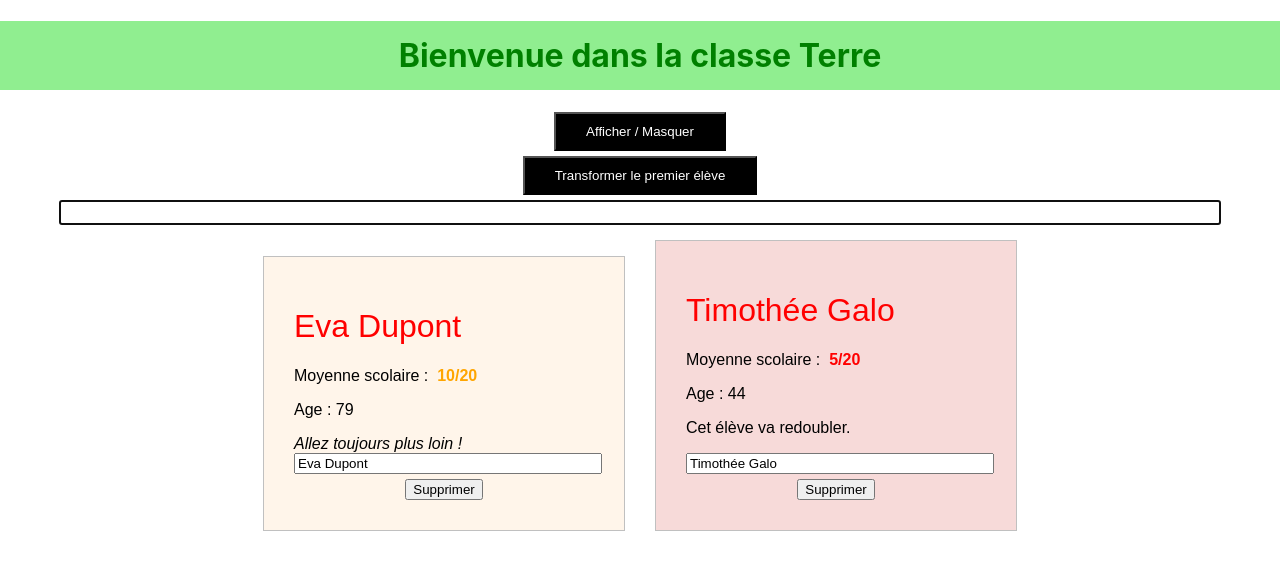
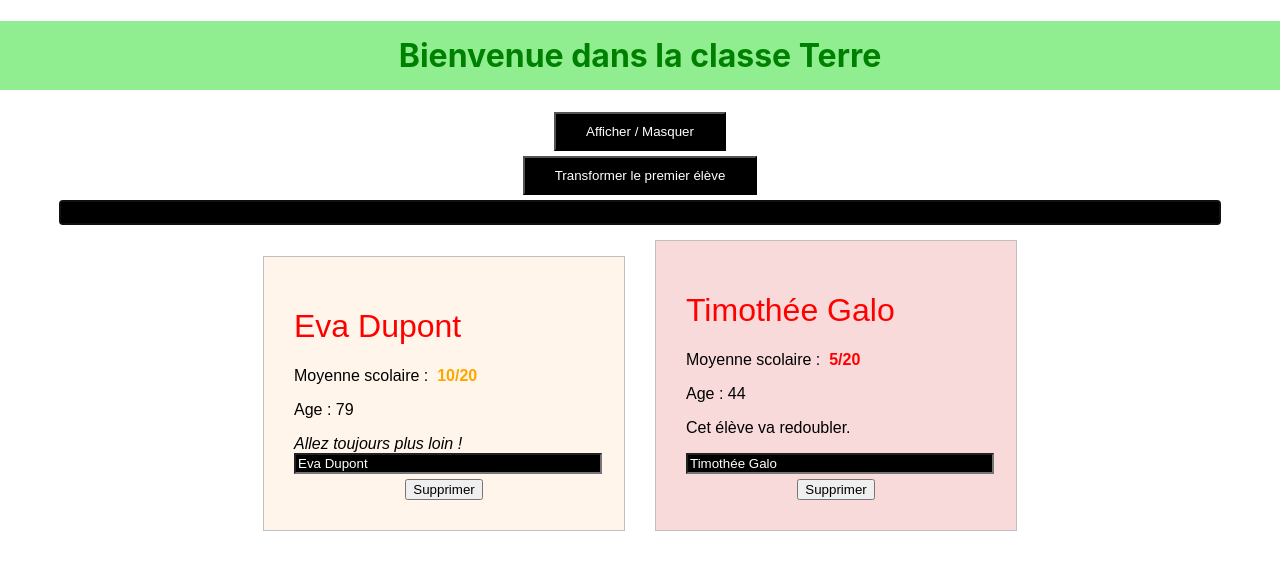
Before and after one commit to collin25091980/react_formation_ultime, a React (Create React App) app: page / in a window 1280 px wide. Shown: the top 570 px of the page. Built offline with nearby package versions, Linux system fonts and the light colour scheme.

Commit message:
Le context API ans les composants par classe

```diff
--- a/src/Components/Eleve/Eleve.js
+++ b/src/Components/Eleve/Eleve.js
@@ -1,7 +1,10 @@
 // Librairies
-import React, { useEffect } from 'react';
+import React, { useEffect, useContext } from 'react';
 import classes from './Eleve.module.css';
 import styled from 'styled-components';
+
+// Contexte
+import { ThemeContext } from '../../context/theme-context';
 
 
 const Carte = styled.div`
@@ -16,6 +19,8 @@ const Carte = styled.div`
 `;
 
 function Eleve(props) {
+    const theme = useContext(ThemeContext);
+    console.log(theme);
 
     // componentDidMount
     useEffect(() => {
@@ -75,7 +80,17 @@ function Eleve(props) {
             <p>Age : {Math.floor(Math.random() * 100)}</p>
             <i>{props.children}</i>
             {message}
-            <input ref={props.maRef} type="text" onChange={props.changerNom} value={props.nom} style={{width: '100%'}} />
+            <input
+                ref={props.maRef}
+                type="text"
+                onChange={props.changerNom}
+                value={props.nom}
+                style={{
+                    width: '100%',
+                    background: theme.background,
+                    color: theme.foreground
+                }}
+            />
             <button onClick={props.supprimer} style={{marginTop: '5px'}}>Supprimer</button>
         </Carte>
     );
--- a/src/Components/Search/Search.js
+++ b/src/Components/Search/Search.js
@@ -1,4 +1,9 @@
+// Librairie
 import React from 'react';
+
+
+//Contexte
+import { ThemeContext } from '../../context/theme-context';
 
 class Search extends React.Component {
    // Etiquette (ref)
@@ -7,13 +12,15 @@ class Search extends React.Component {
       this.searchRef = React.createRef();
    }
 
+   // Contexte
+   static contextType = ThemeContext;
+
    // Ajouter aux JSX
 
    // Utiliser
    componentDidMount() {
       this.searchRef.focus();
    }
-
 
 
    render() {
@@ -25,7 +32,9 @@ class Search extends React.Component {
                width: '90%',
                display: 'block',
                margin: 'auto',
-               padding: '3px'
+               padding: '3px',
+               background: this.context.background,
+               color: this.context.foreground
             }}
          />
       )
--- /dev/null
+++ b/src/context/theme-context.js
@@ -0,0 +1,27 @@
+import React from 'react';
+
+const themes = {
+   light: {
+      background: 'white',
+      foreground: 'black'
+   },
+   dark: {
+      background: 'black',
+      foreground: 'white'
+   }
+};
+
+// Créer le contexte
+export const ThemeContext = React.createContext(themes.light);
+
+// Créer le provider (fournisseur)
+const ThemeContextProvider = props => {
+   return (
+      <ThemeContext.Provider value={themes.dark}>
+         {props.children}
+      </ThemeContext.Provider>
+   );
+}
+
+// Créer le consumer (consommateur)
+export default ThemeContextProvider;
```
Also changed, not shown: src/Containers/App/App.js (+21 -0 lines).
